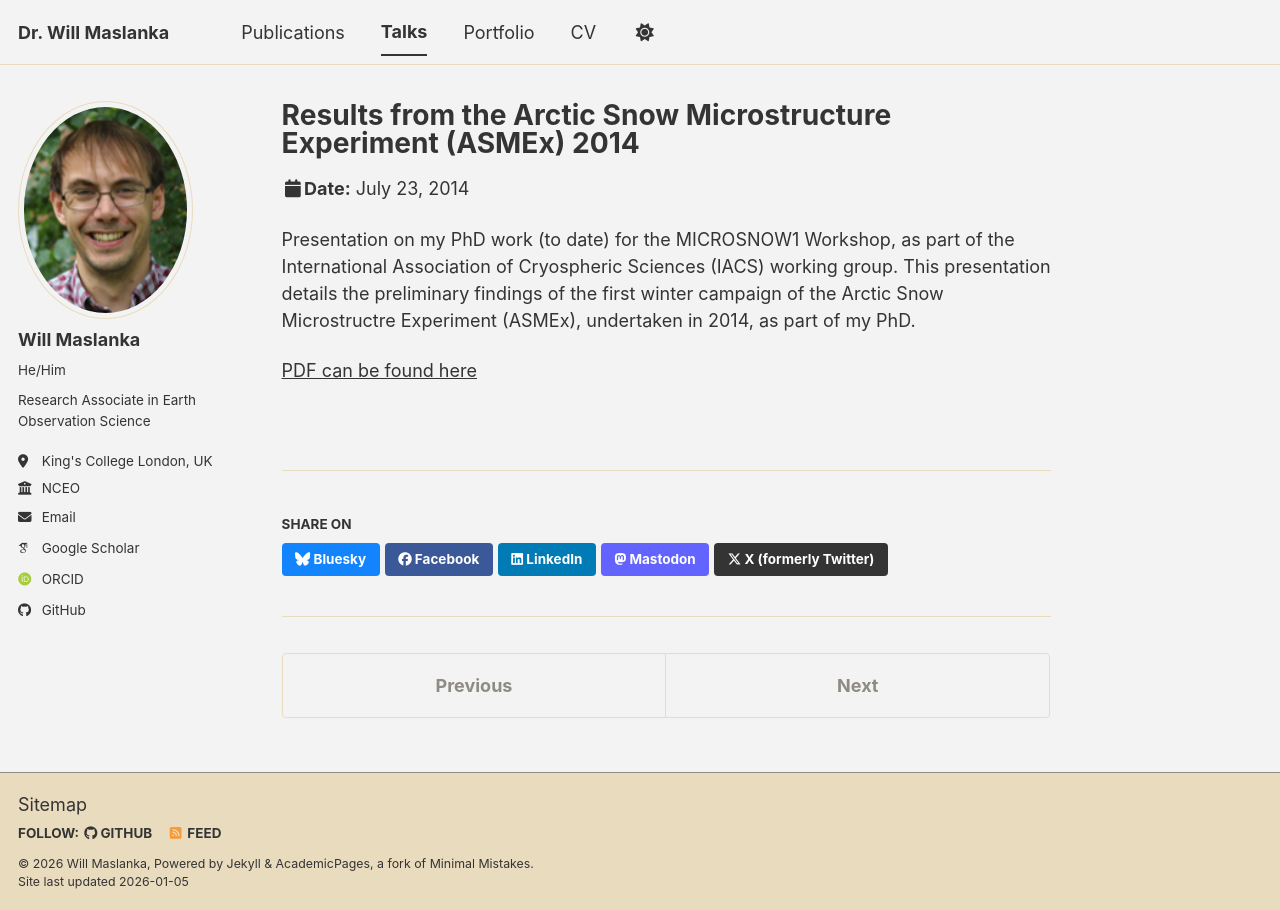
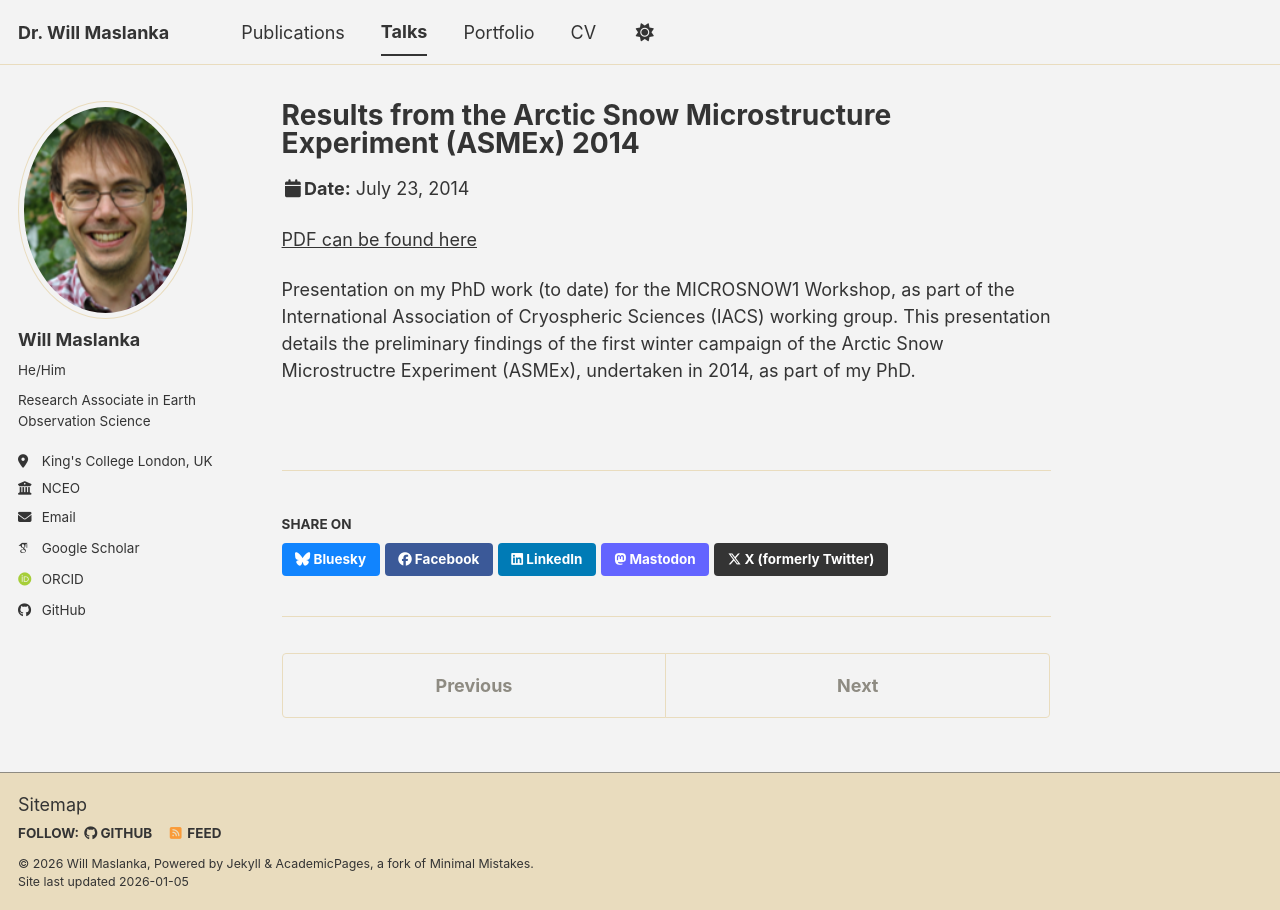
Before and after one commit to willmaslanka/willmaslanka.github.io, a Jekyll site: the page built from _talks/2014-07-23-MICROSNOW-1.md, in a window 1280 px wide. Built offline with Jekyll 4.4.1, drawn with Linux system fonts in a browser that asks for light colours; some web fonts are replaced; a script bundle is joined from its source files by our own code; library files that are not in the unit come from our copies.

```diff
--- a/_talks/2014-07-23-MICROSNOW-1.md
+++ b/_talks/2014-07-23-MICROSNOW-1.md
@@ -8,6 +8,6 @@ date: 2014-07-23
 location: "Reading, UK"
 ---
 
+[PDF can be found here](http://willmaslanka.github.io/files/MICROSNOW_WM_140723.pdf)
+
 Presentation on my PhD work (to date) for the MICROSNOW1 Workshop, as part of the International Association of Cryospheric Sciences (IACS) working group. This presentation details the preliminary findings of the first winter campaign of the Arctic Snow Microstructre Experiment (ASMEx), undertaken in 2014, as part of my PhD.
-
-[PDF can be found here](http://willmaslanka.github.io/files/MICROSNOW_WM_140723.pdf)
```
